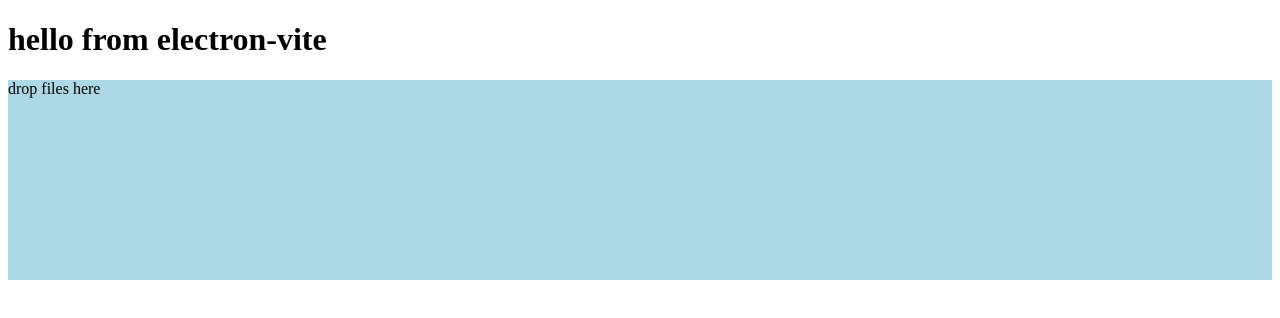
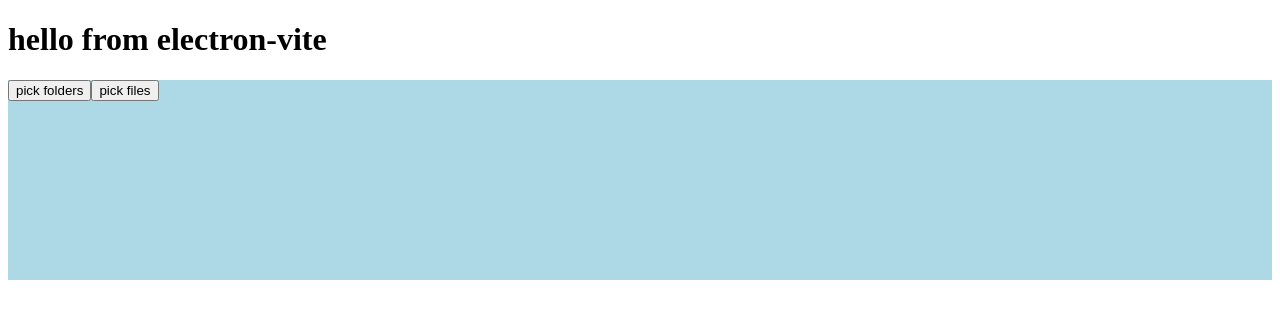
Before and after one commit to allhailalona/ffmpeg-project, a React (Vite) app: page / in a window 1280 px wide. Shown: the top 318 px of the page. Built offline with nearby package versions, Linux system fonts and the light colour scheme.

Commit message:
filesdropzone/2 	implement files/folders selection window

```diff
--- a/src/renderer/src/comps/FileView.tsx
+++ b/src/renderer/src/comps/FileView.tsx
@@ -14,7 +14,7 @@
 }
 
 interface Action {
-	type: 'GET_DETAILS' | 'TOGGLE_EXPAND'
+	type: 'ADD_DIRS' | 'TOGGLE_EXPAND'
 	payload?: any
 }
 
@@ -43,7 +43,7 @@
 //the state is managed automatically and there is no need to explicitly pass it to the function
 function reducer(explorer: DirItem[], action: Action) {
 	switch (action.type) {
-		case 'GET_DETAILS':
+		case 'ADD_DIRS':
 			//convert recieved array back to an object so  we can properly add it to the explorer
 			const dirToInsert = action.payload.res[0]
 			console.log('dirToInsert is:', dirToInsert)
@@ -155,7 +155,24 @@
 			const res = await window.electron.ipcRenderer.invoke('GET_DETAILS', droppedFiles)
 
 			//update explorer with dispatch
-			dispatch({type: 'GET_DETAILS', payload: {res}})
+			dispatch({type: 'ADD_DIRS', payload: {res}})
+		} catch (err) {
+			console.error(err)
+		} finally {
+			setIsLoading(false)
+		}
+	}
+
+	const handleClick = async (type: string) => {
+		try {
+			setIsLoading(true)
+
+			const selectedFiles = await window.electron.ipcRenderer.invoke('SELECT_DIR_DIALOG', type)
+			const selectedFilesMod = selectedFiles.map(file => ({path: file}))
+
+			const res = await window.electron.ipcRenderer.invoke('GET_DETAILS', selectedFilesMod)
+
+			dispatch({type: 'ADD_DIRS', payload: {res}})
 		} catch (err) {
 			console.error(err)
 		} finally {
@@ -165,7 +182,10 @@
 
 	//make sure page contents are not loaded until async ops are done!
 	if (explorer.length === 0) {
-		return <div onDragOver={handleDragOver} onDrop={handleDrop} style={{height:'200px', backgroundColor: 'lightblue'}}>drop files here</div>
+		return <div onDragOver={handleDragOver} onDrop={handleDrop} style={{height:'200px', backgroundColor: 'lightblue'}}>
+			<button onClick={() => handleClick('folder')}>pick folders</button>
+			<button onClick={() => handleClick('file')}>pick files</button>
+		</div>
 	} else if (isLoading) {
     return <div>Loading...</div>
   } else {
```
Also changed, not shown: src/main/index.ts (+15 -1 lines).
